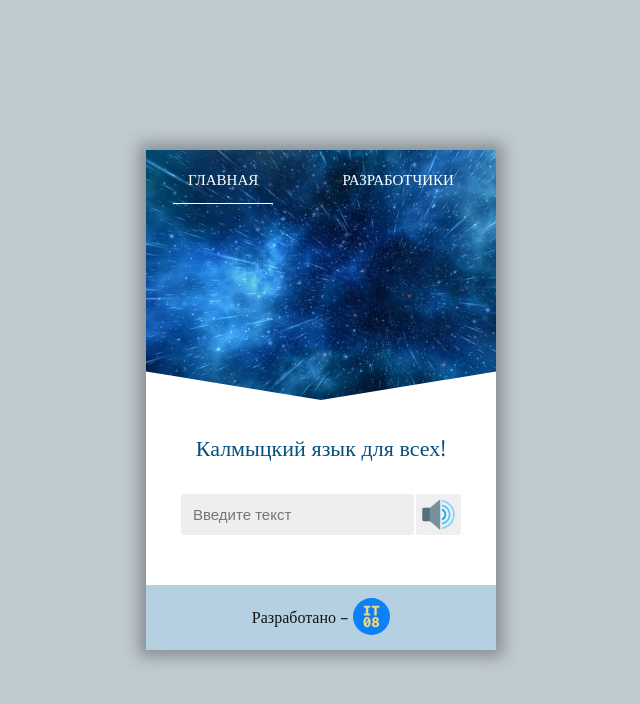
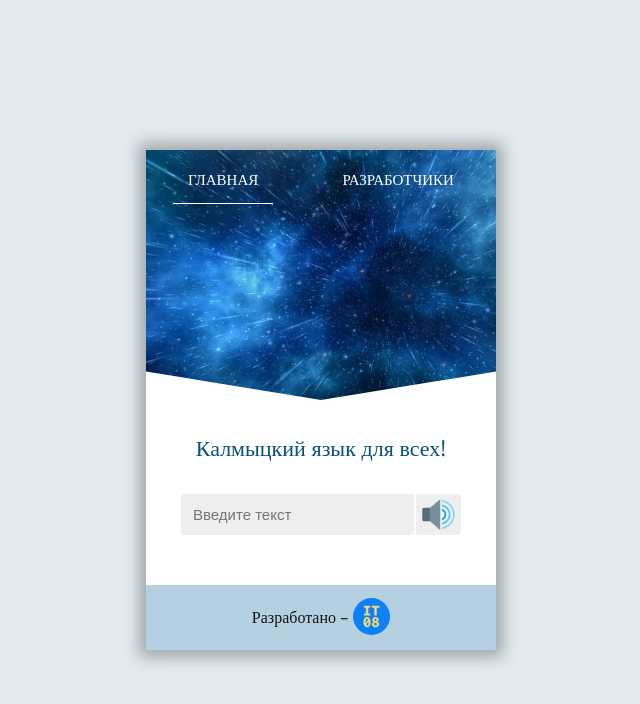
Before and after one commit to Gantelia/kalmyk-synthesis, a React (Create React App) app: page / in a window 1280 px wide. Shown: the top 704 px of the page, without its empty margins (319-959 px from the left). Built offline with nearby package versions, Linux system fonts and the light colour scheme.

Commit message:
Подкорректирует общий фон приложения

```diff
--- a/markup/developers.html
+++ b/markup/developers.html
@@ -33,7 +33,9 @@
     </main>
     <footer class="page-footer">
       <p class="page-footer-about">Разработано&nbsp;&ndash;</p>
-      <img class="page-footer-logo" src="#" width="50" height="50" alt="Логотип 'Цифровая Калмыкия'">
+      <a class="page-footer-link">
+        <img class="page-footer-logo" src="#" width="50" height="50" alt="Логотип 'Цифровая Калмыкия'">
+      </a>
     </footer>
   </div>
 </body>
--- a/src/index.css
+++ b/src/index.css
@@ -39,7 +39,7 @@ body {
 }
 
 #root {
-  background-color: #c0cbd1;
+  background-color: #e4ebef;
   min-width: 100%;
   min-height: 100%;
   display: flex;
```
